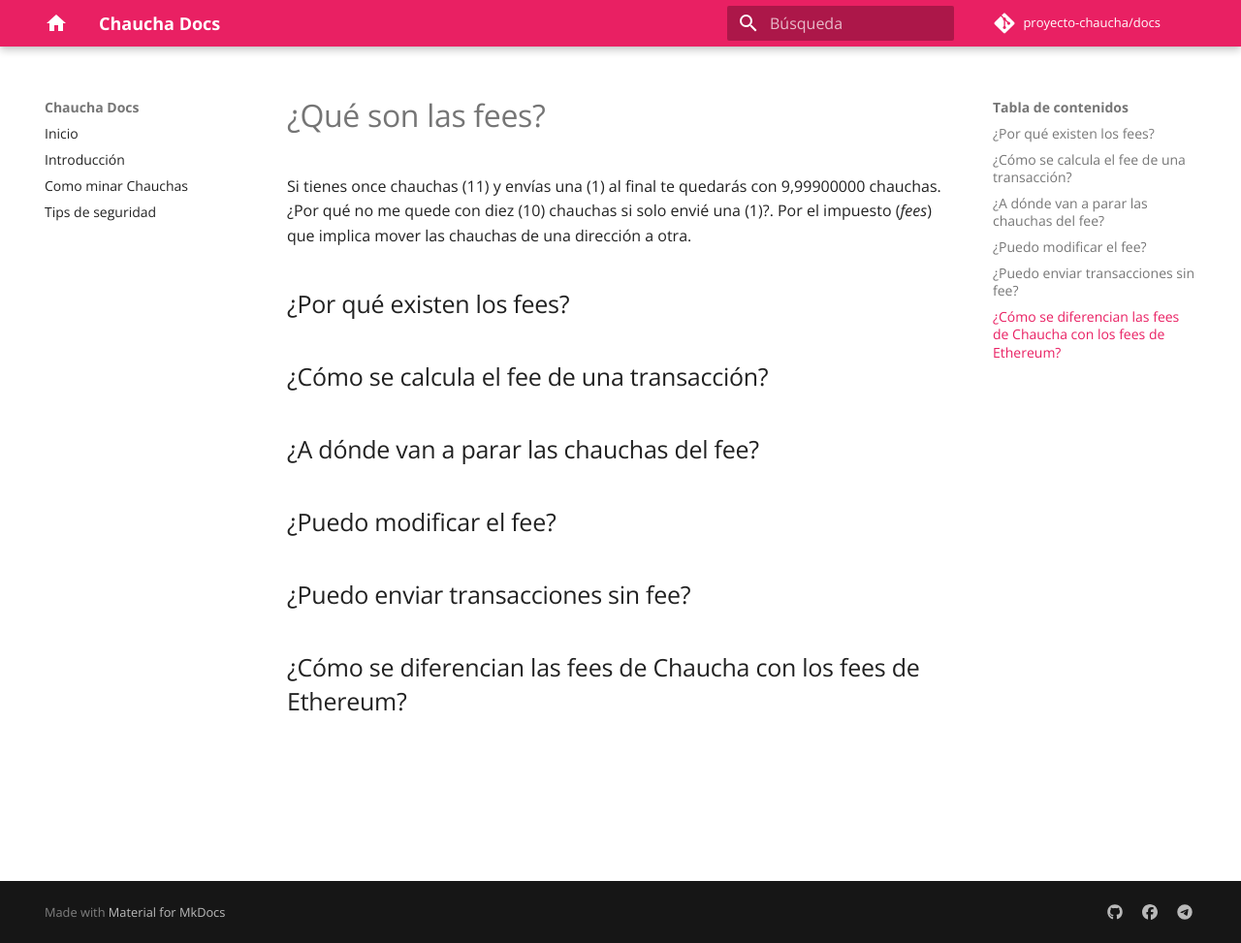
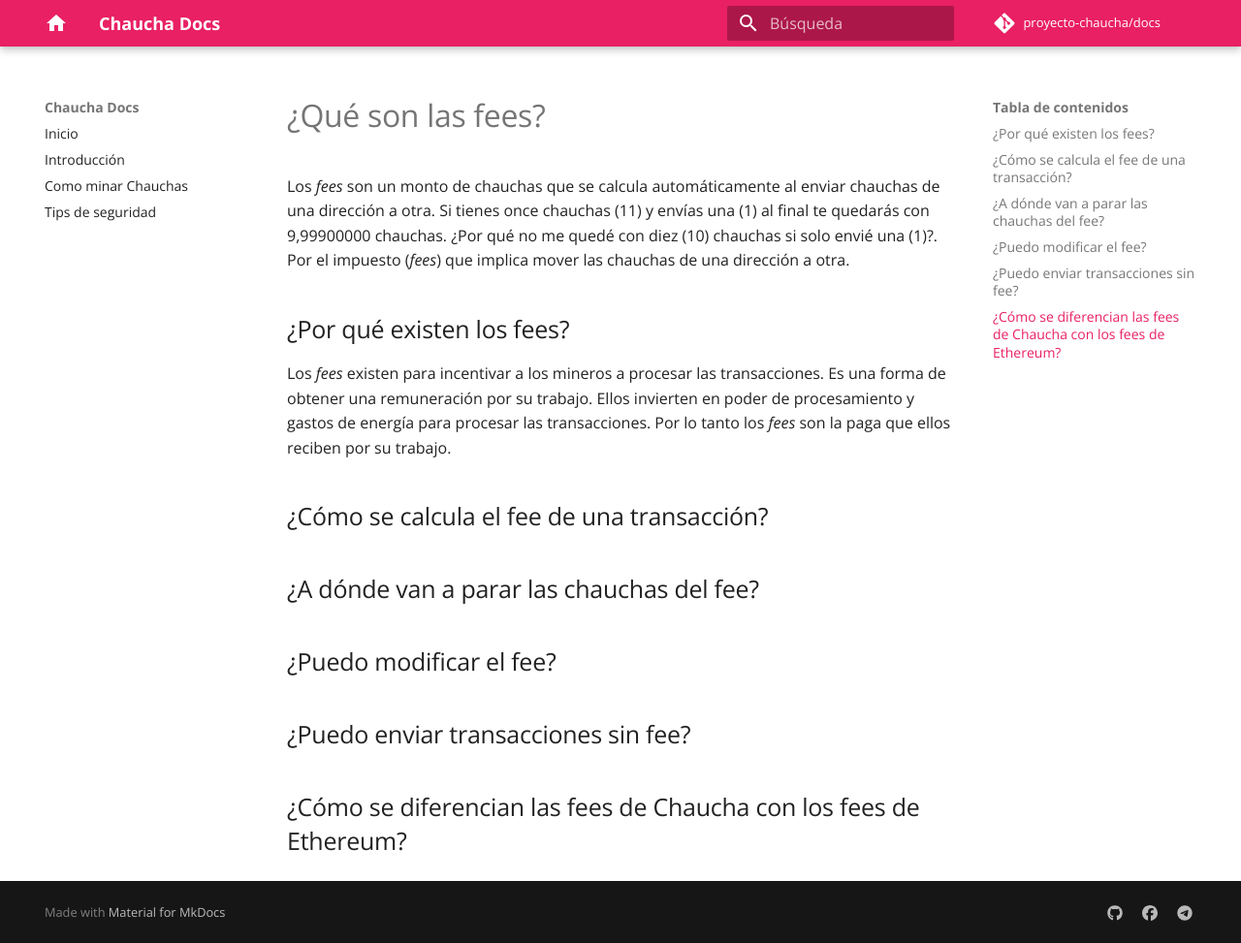
Before and after one commit to proyecto-chaucha/docs, an MkDocs documentation site: the page built from docs/fees.md, in a window 1280 px wide and 973 px high. Shown: the whole window at 97% size. Built offline with MkDocs 1.6.1 and Material for MkDocs 9.7.7, drawn with Linux system fonts in a browser that asks for light colours; comment, search, counter and statistics services are not loaded; old or Windows-style settings are respelled for this version of MkDocs.

Commit message:
added why

```diff
--- a/docs/fees.md
+++ b/docs/fees.md
@@ -1,9 +1,12 @@
 # ¿Qué son las fees?
 
+Los *fees* son un monto de chauchas que se calcula automáticamente al enviar chauchas de una dirección a otra.
 Si tienes once chauchas (11) y envías una (1) al final te quedarás con 9,99900000 chauchas.
-¿Por qué no me quede con diez (10) chauchas si solo envié una (1)?. Por el impuesto (*fees*) que implica mover las chauchas de una dirección a otra.
+¿Por qué no me quedé con diez (10) chauchas si solo envié una (1)?. Por el impuesto (*fees*) que implica mover las chauchas de una dirección a otra.
 
 ## ¿Por qué existen los fees?
+
+Los *fees* existen para incentivar a los mineros a procesar las transacciones. Es una forma de obtener una remuneración por su trabajo. Ellos invierten en poder de procesamiento y gastos de energía para procesar las transacciones. Por lo tanto los *fees* son la paga que ellos reciben por su trabajo.
 
 ## ¿Cómo se calcula el fee de una transacción?
 
```
